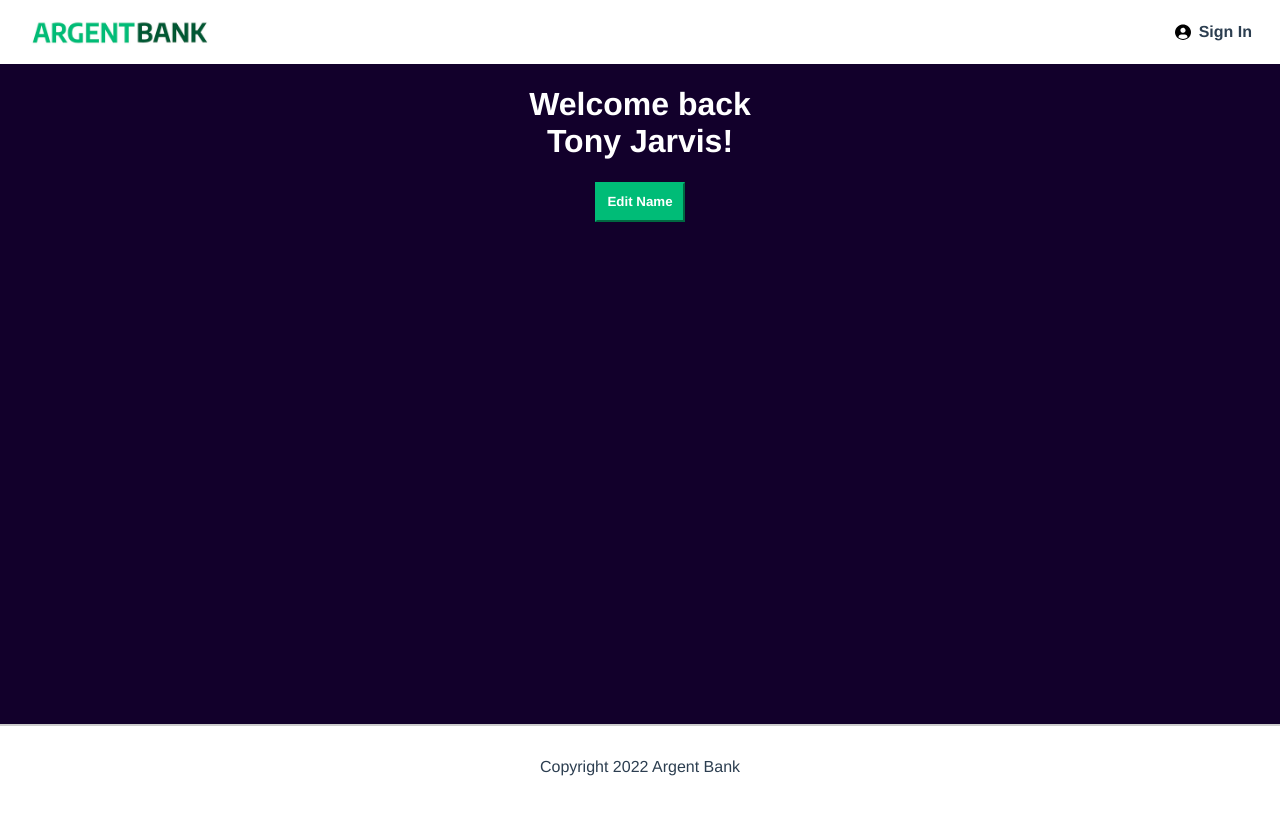
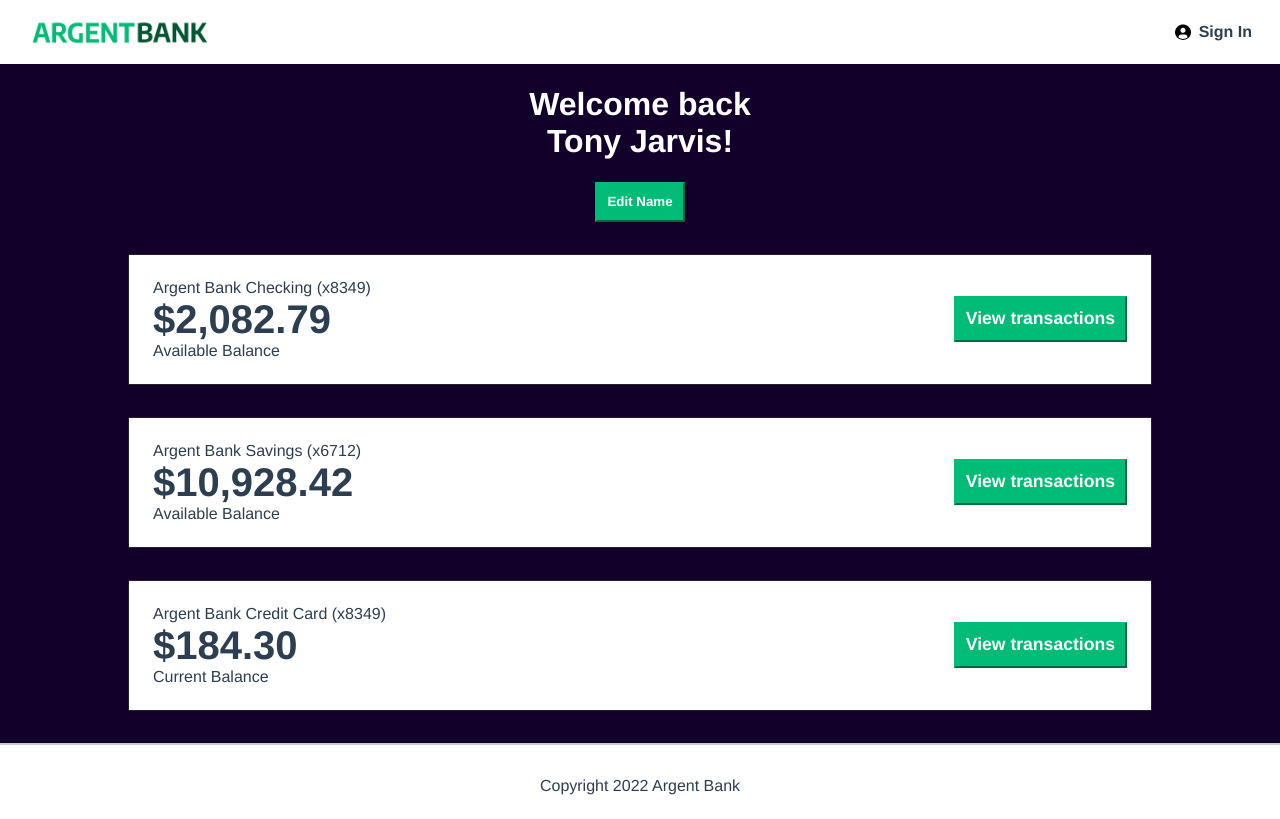
Before and after one commit to cyrillegoas/CyrilLeGoas_13_29102022, a React (Vite) app: page /user in a window 1280 px wide. Built offline with nearby package versions, Linux system fonts and the light colour scheme.

Commit message:
ADD account details

```diff
--- /dev/null
+++ b/src/components/AccountDetails.jsx
@@ -0,0 +1,23 @@
+import React from 'react';
+import { Button } from './Button';
+
+export function AccountDetails({ account }) {
+  return (
+    <div className="flex flex-col gap-4 sm:flex-row sm:justify-between sm:items-center border border-black bg-white w-[80%] p-6 ">
+      <div>
+        <h3>
+          {account.name} ({account.id})
+        </h3>
+        <p className="text-[2.5rem] font-bold">${account.balance}</p>
+        <p>{account.balanceStatus}</p>
+      </div>
+      <div>
+        <Button
+          text="View transactions"
+          onClick={() => console.log('to transactions')}
+          className="w-full text-[1.1rem]"
+        />
+      </div>
+    </div>
+  );
+}
--- /dev/null
+++ b/src/components/AccountList.jsx
@@ -0,0 +1,34 @@
+import React from 'react';
+import { AccountDetails } from './AccountDetails';
+
+export function AccountList() {
+  return (
+    <section className="flex flex-col items-center gap-8 mb-8">
+      <h2 className="sr-only">Accounts</h2>
+      <AccountDetails
+        account={{
+          name: 'Argent Bank Checking',
+          id: 'x8349',
+          balance: '2,082.79',
+          balanceStatus: 'Available Balance',
+        }}
+      />
+      <AccountDetails
+        account={{
+          name: 'Argent Bank Savings',
+          id: 'x6712',
+          balance: '10,928.42',
+          balanceStatus: 'Available Balance',
+        }}
+      />
+      <AccountDetails
+        account={{
+          name: 'Argent Bank Credit Card',
+          id: 'x8349',
+          balance: '184.30',
+          balanceStatus: 'Current Balance',
+        }}
+      />
+    </section>
+  );
+}
--- a/src/pages/User.jsx
+++ b/src/pages/User.jsx
@@ -1,11 +1,13 @@
 import React from 'react';
 import { Layout } from '../components/Layout';
 import { Greeting } from '../components/Greetings';
+import { AccountList } from '../components/AccountList';
 
 export function User() {
   return (
     <Layout bgColor="dark">
       <Greeting />
+      <AccountList />
     </Layout>
   );
 }
--- a/tailwind.config.cjs
+++ b/tailwind.config.cjs
@@ -11,6 +11,7 @@ module.exports = {
       red: '#FF1B1C',
     },
     screens: {
+      sm: '720px',
       md: '920px',
     },
     extend: {},
```
